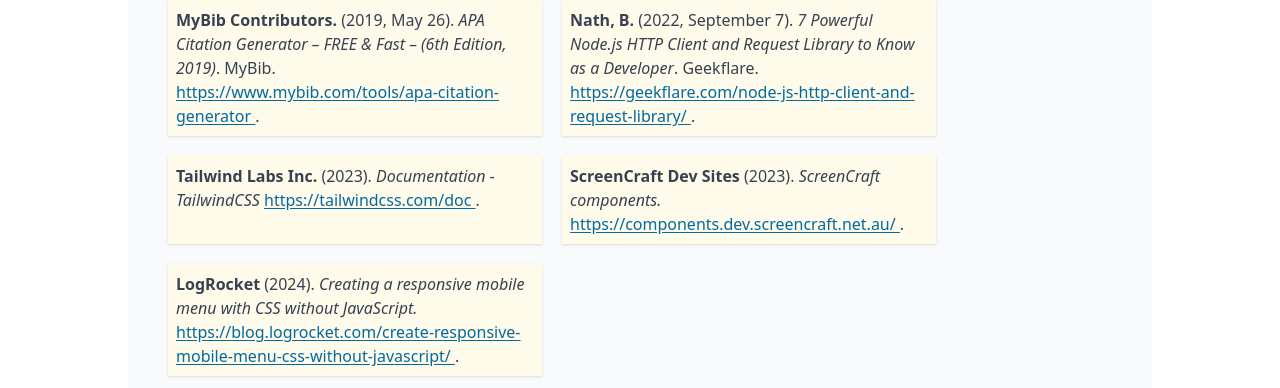
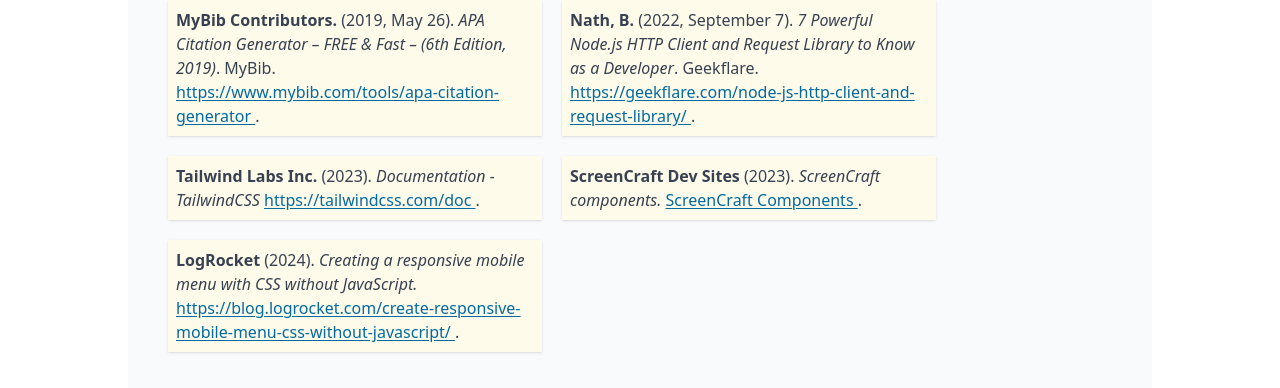
Before and after one commit to kangaroo-eating-carrots/Profile-Website, a website: page references/references.html in a window 1280 px wide. Shown: the part 220-608 px from the top of the page. Drawn offline with Linux system fonts and the light colour scheme.

Commit message:
fix: revise to show the link for ScreenCraft component

```diff
--- a/references/references.html
+++ b/references/references.html
@@ -75,7 +75,7 @@
         <p class="shadow p-2 bg-amber-50 max-w-96"><strong>ScreenCraft Dev Sites</strong> (2023).
           <em>ScreenCraft components.</em>
           <a class=" underline underline-offset-2 text-sky-700 hover:text-sky-100 hover:bg-sky-700" href="https://components.dev.screencraft.net.au/" target="_blank">
-            https://components.dev.screencraft.net.au/
+            ScreenCraft Components
           </a>.
         </p>
         <p class="shadow p-2 bg-amber-50 max-w-96"><strong>LogRocket</strong> (2024).
```
